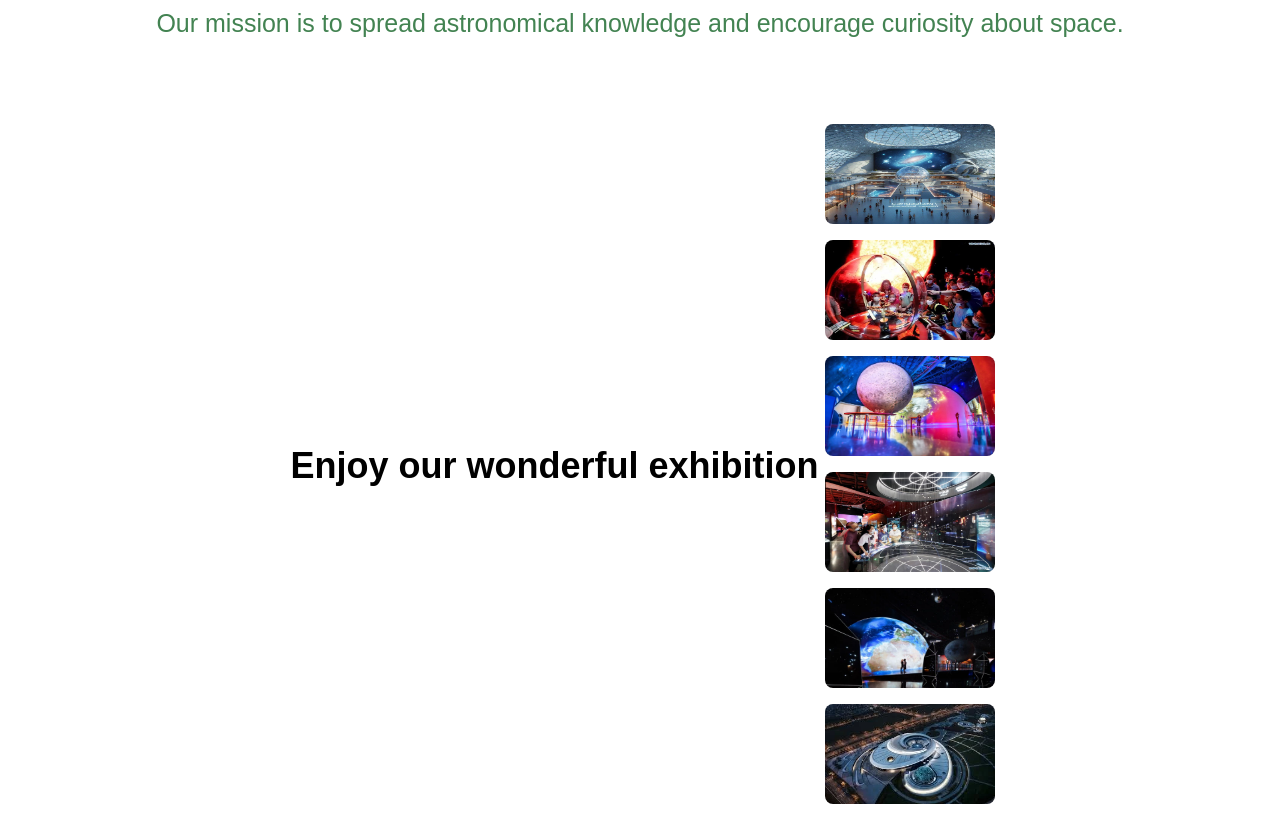
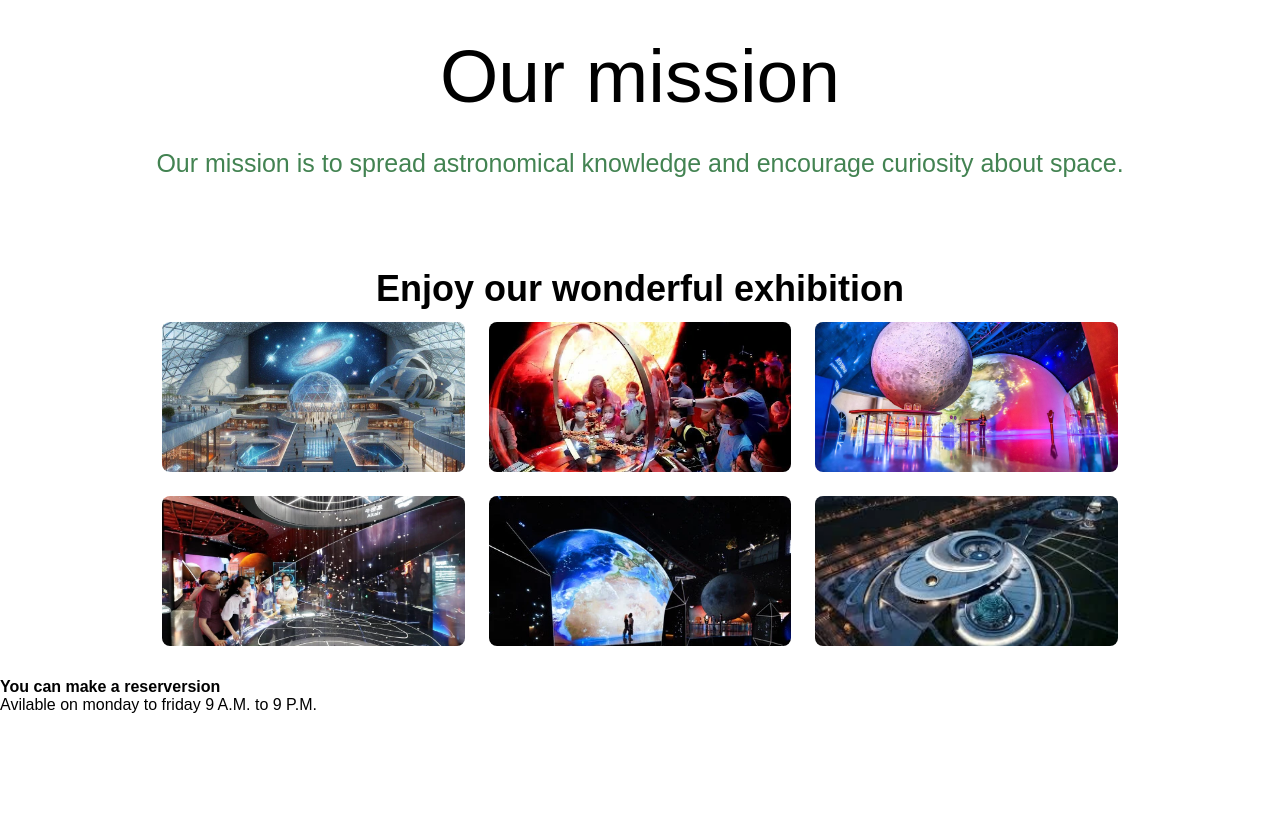
Before and after one commit to KiB017/ganGalaxy, a React (Create React App) app: page / in a window 1280 px wide. Shown: the part 812-1626 px from the top of the page. After the commit the page ends 1526 px from the top, so only its background shows below. Built offline with nearby package versions, Linux system fonts and the light colour scheme; the HTML template or start-up script is replaced by a standard one.

Commit message:
exhibition galery adjusted

```diff
--- a/src/App.css
+++ b/src/App.css
@@ -11,7 +11,7 @@ body, html
 
 .header-container
 {
-  height: 10px;
+  height: 150px;
   width: 100%;
   background-color: #d9e6dc;
   position: relative;
@@ -103,13 +103,19 @@ body, html
 
 .exhibition-container
 {
-  display: flex;
-  flex: 1 1;
-  align-items: center;
-  justify-content: center;
+  height: 400px;
+  padding: 10px 150px;
+  text-align: center;
 }
 
 .exhibition-title
 {
   font-size: 36px;
 }
+
+.fila
+{
+  display: flex;
+  align-items: center;
+  justify-content: center;
+}
--- a/src/App.js
+++ b/src/App.js
@@ -42,7 +42,7 @@ function App() {
           Enjoy our wonderful exhibition
         </h2>
 
-        <div className = 'exhibition-galery'>
+        <div className = 'fila'>
           <Exhibition
             imgNum = '1'
           />
@@ -52,6 +52,8 @@ function App() {
           <Exhibition
             imgNum = '3'
           />
+        </div>
+        <div className = 'fila'>
           <Exhibition
             imgNum = '4'
           />
@@ -63,6 +65,11 @@ function App() {
           />
         </div>
       </div>
+
+      <div className = 'ticket-container'>
+        <p><strong>You can make a reserversion</strong></p>
+        <p>Avilable on monday to friday 9 A.M. to 9 P.M.</p>
+      </div>
     </div>
   );
 }
--- a/src/components/Exhibition.jsx
+++ b/src/components/Exhibition.jsx
@@ -4,13 +4,11 @@ import '../stylesheets/Exhibitions.css'
 function Exhibition(props)
 {
   return(
-    <div className='exhibition-box'>
-      <img
-        src={require(`../images/exhibition-${props.imgNum}.webp`)}
-        className="exhibition-image"
-        alt='foto de exhibition'
-      />
-    </div>
+    <img
+      src={require(`../images/exhibition-${props.imgNum}.webp`)}
+      className="exhibition-image"
+      alt='foto de exhibition'
+    />
   );
 }
 
--- a/src/stylesheets/Exhibitions.css
+++ b/src/stylesheets/Exhibitions.css
@@ -1,14 +1,16 @@
-.exhibition-box
+.exhibition-image
 {
+  height: 150px;
+  width: 150px;
+  margin: 10px;
+  display: flex;
+  flex: 1 1;
+  justify-content: center;
+  align-items: center;
+  border-radius: 10px;
+  border: 2px solid white;
+  object-fit: cover;
   cursor: pointer;
   user-select: none;
+
 }
-
-.exhibition-image
-{
-  height: 100px;
-  width: 100%;
-  border-radius: 10px;
-  border: 2px solid white;
-  margin: 4px;
-}
```
